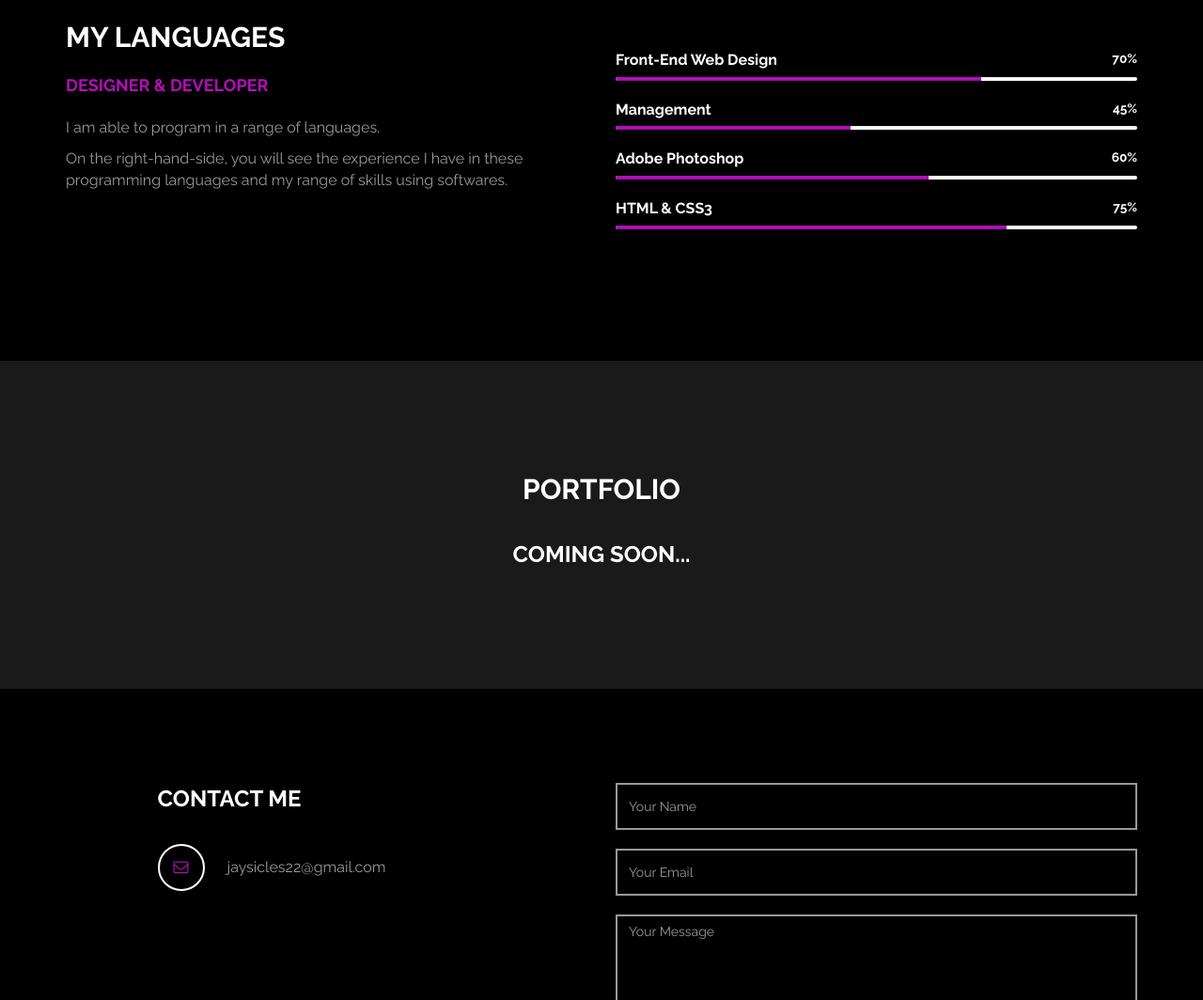
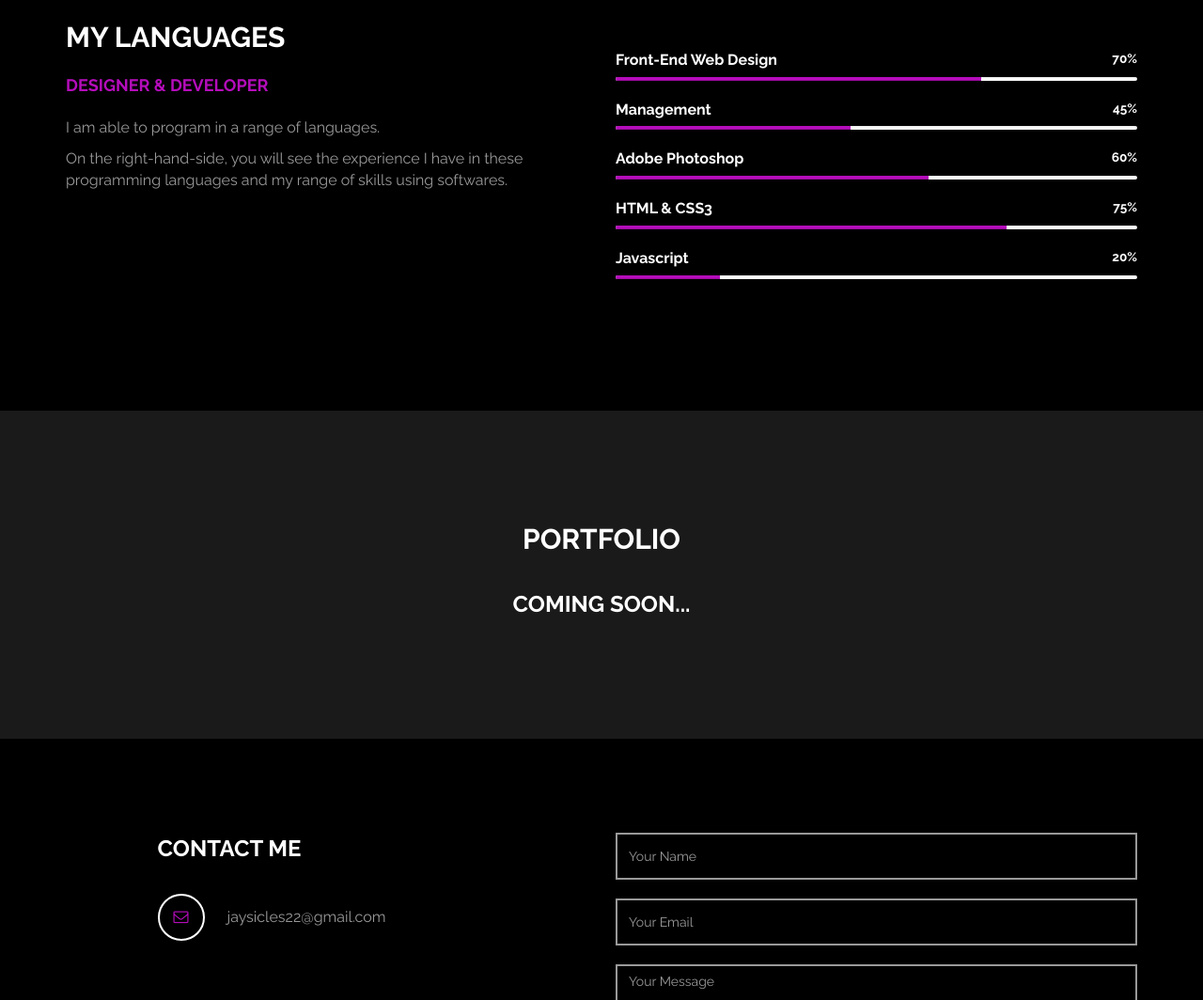
Before and after one commit to Jaysicles/graphics-design-portfolio, a plain HTML site: page index.html in a window 1280 px wide. Shown: the part 1191-2255 px from the top of the page at 94% size. Drawn offline with Linux system fonts and the light colour scheme.

Commit message:
🔨 Add Javascript progress bar

```diff
--- a/index.html
+++ b/index.html
@@ -124,6 +124,10 @@
 						<span>HTML &AMP; CSS3 <small>75%</small></span>
 							<div class="progress">
 								<div class="progress-bar progress-bar-danger" role="progressbar" aria-valuenow="60" aria-valuemin="0" aria-valuemax="100" style="width: 75%;"></div>
+							</div>
+							<span>Javascript <small>20%</small></span>
+							<div class="progress">
+								<div class="progress-bar progress-bar-danger" role="progressbar" aria-valuenow="60" aria-valuemin="0" aria-valuemax="100" style="width: 20%;"></div>
 							</div>
 					</div>
 				</div>
```
